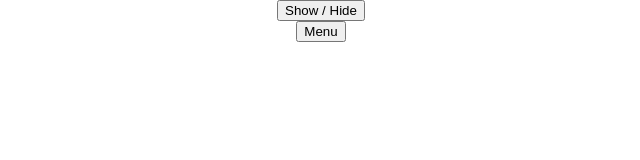
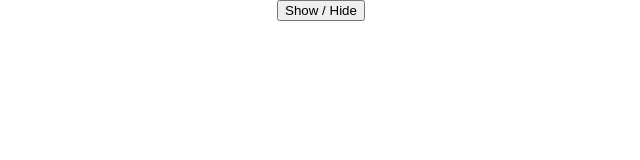
Before and after one commit to Charpell/React-University, a React (Create React App) app: page / in a window 1280 px wide. Shown: the top 160 px of the page, without its empty margins (319-959 px from the left). Built offline with nearby package versions, Linux system fonts and the light colour scheme.

Commit message:
Children based render props

```diff
--- a/src/App.js
+++ b/src/App.js
@@ -1,6 +1,6 @@
 import React, { Component } from 'react';
 
-import Toggle from './ToggleRenderProps';
+import Toggle from './ToggleRenderRPC';
 
 import './App.css';
 
@@ -9,23 +9,15 @@ class App extends Component {
     return (
       <div className="App">
 
-        <Toggle
-          render={({ on, toggle}) => (
+        <Toggle>
+          {({ on, toggle}) => (
             <div>
               {on && <h1>Show me</h1>}
               <button onClick={toggle}>Show / Hide</button>
             </div>
           )}
-        />
+        </Toggle>
 
-        <Toggle
-          render={({ on, toggle}) => (
-            <div>
-              {on && <nav>nav item</nav>}
-              <button onClick={toggle}>Menu</button>
-            </div>
-          )}
-        />
 
       </div>
     );
--- /dev/null
+++ b/src/ToggleRenderRPC.js
@@ -0,0 +1,24 @@
+import React, { Component } from 'react';
+
+class Toggle extends Component {
+  state = {
+    on: false
+   }
+
+  toggle = () => {
+    this.setState({
+      on: !this.state.on
+    })
+  }
+
+  render() {
+    const { children } = this.props;
+
+    return children({
+      on: this.state.on,
+      toggle: this.toggle
+    })
+  }
+}
+
+export default Toggle;
```
